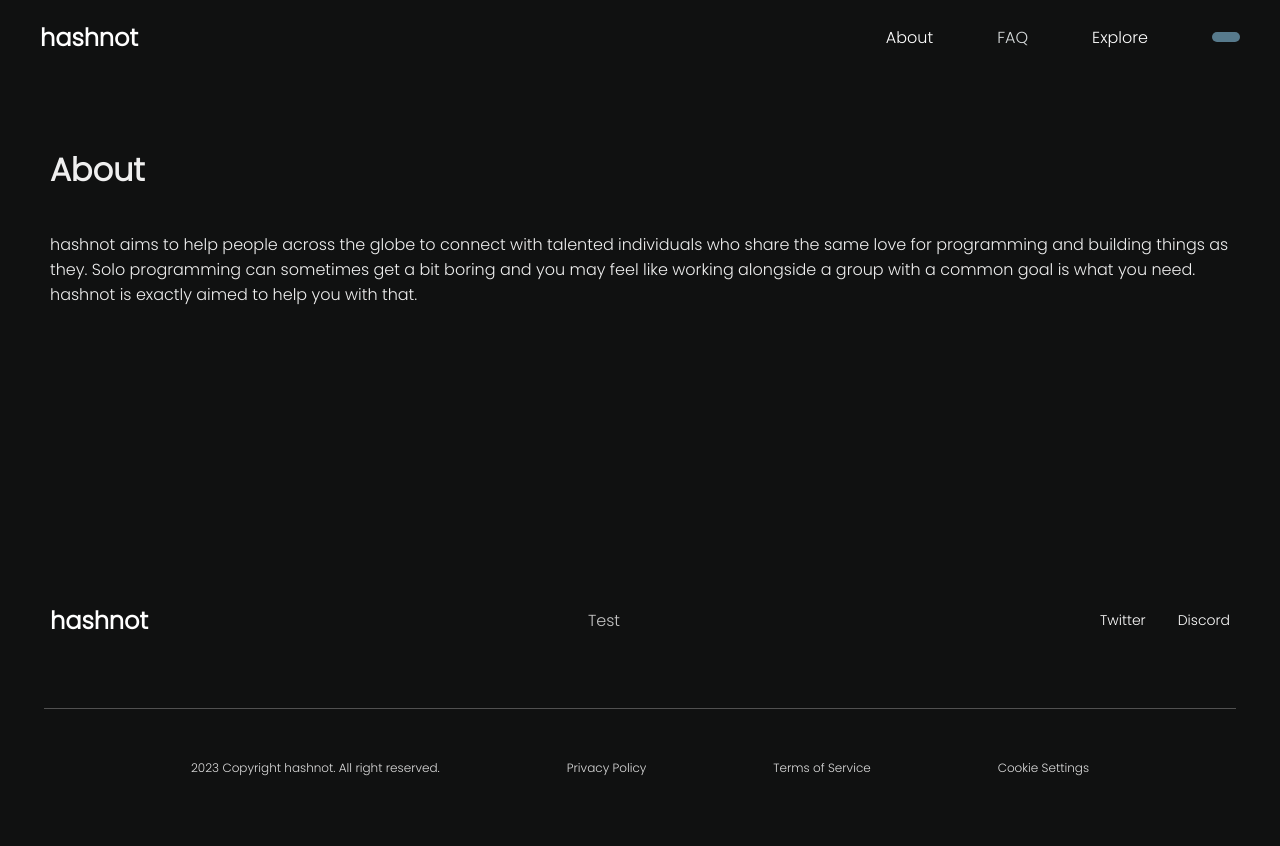
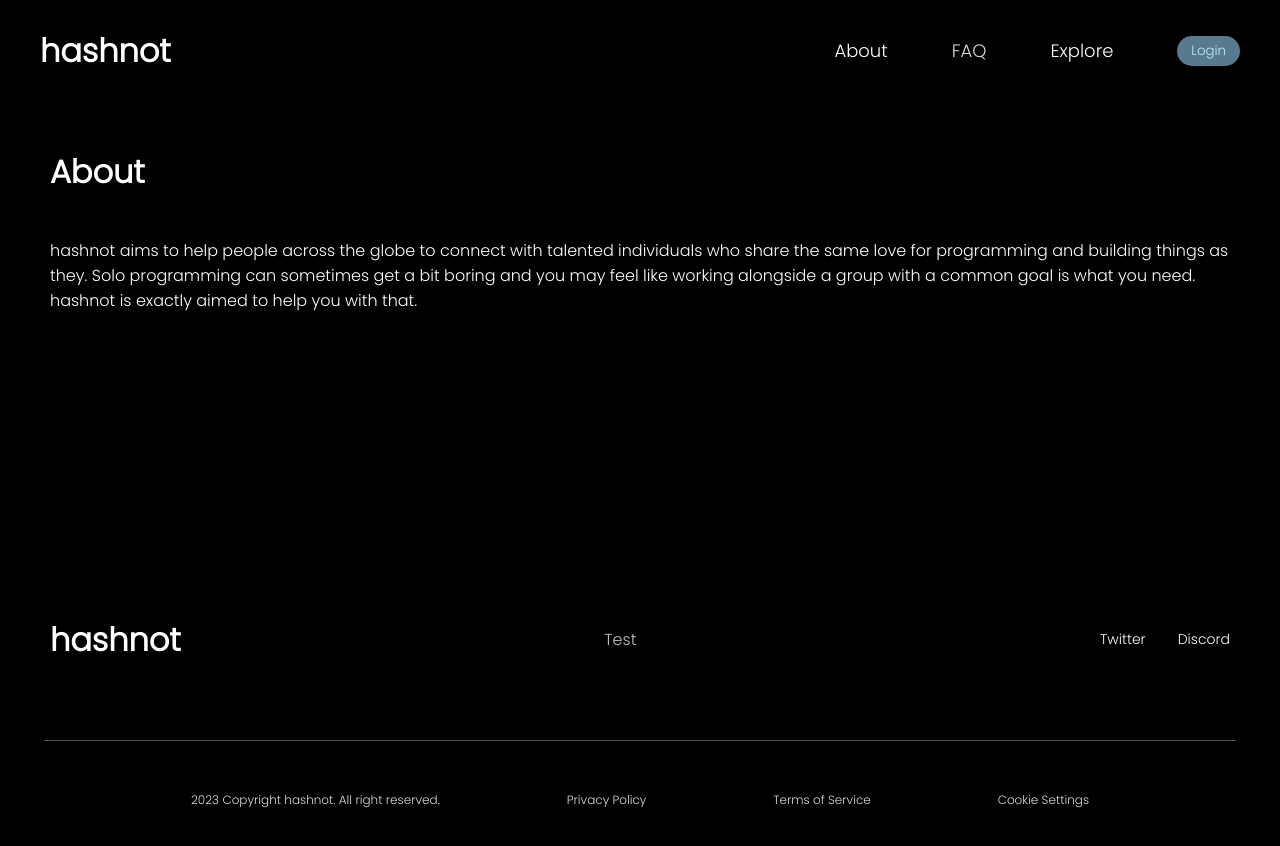
Before and after one commit to ag-wnl/hashnot, a React (Create React App) app: page /about in a window 1280 px wide. Shown: the top 846 px of the page. Built offline with nearby package versions, Linux system fonts and the light colour scheme.

Commit message:
better react  query handling

```diff
--- a/src/App.css
+++ b/src/App.css
@@ -110,7 +110,7 @@ a {
 }
 
 .account-head {
-  padding: 50px;
+  padding: 20px 50px 50px 50px;
 }
 
 .user-card {
--- a/src/App.js
+++ b/src/App.js
@@ -27,7 +27,7 @@ function App() {
                 <Route path='/explore' element = {<Explore />} />
                 <Route path='/register' element = {<Register />} />
                 <Route path='/login' element = {<Login />} />
-                <Route path='/profile/:id' element = {<Profile />} />
+                <Route path='/profile/:userName' element = {<Profile />} />
               </Routes>
             </BrowserRouter>
         </div>
--- a/src/components/Navbar.js
+++ b/src/components/Navbar.js
@@ -8,7 +8,7 @@ function Navbar() {
 
     const navigate = useNavigate();
     const { currentUser } = useContext(AuthContext);
-    var btn_text = '';
+    var btn_text = 'Login';
     if(currentUser){
         btn_text = currentUser.name
     }
--- a/src/components/component.css
+++ b/src/components/component.css
@@ -1,3 +1,11 @@
+h1 {
+    font-size: 48px;
+}
+
+h2 {
+    font-size: 32px;
+}
+
 .navbar {
     color: white;
     font-family: 'Poppins', sans-serif;
@@ -10,6 +18,7 @@
 }
 
 .nav-right {
+    font-size: 18px;
     color: #d7dbdc;
     display: flex;
     flex-direction: row;
@@ -302,7 +311,7 @@ input:focus {
 }
 
 .side-post-container {
-    border: 1px solid rgb(99, 99, 99);
+    background-color: #0e0f0f;
     border-radius: 6px;
     padding: 10px 15px 10px 15px;
     width: 300px;
--- a/src/index.css
+++ b/src/index.css
@@ -6,8 +6,8 @@ body {
   font-family: 'Poppins', sans-serif;
   -webkit-font-smoothing: antialiased;
   -moz-osx-font-smoothing: grayscale;
-  background-color: #101111;
-  color: rgb(239, 239, 239);
+  background-color: #000000;
+  color: rgb(255, 255, 255);
 }
 
 code {
--- a/src/pages/About.js
+++ b/src/pages/About.js
@@ -10,7 +10,7 @@ function About() {
             <Navbar />
             <div class = 'account-head'>
                 <div class = 'about-main-box'>
-                    <h1>About</h1>
+                    <h2>About</h2>
                     <p>hashnot aims to help people across the globe to connect with talented individuals who share the same love for programming and building things as they. Solo programming can sometimes get a bit boring and you may feel like working alongside a group with a common goal is what you need. hashnot is exactly aimed to help you with that.</p>
                 </div>
             </div>
--- a/src/pages/Explore.js
+++ b/src/pages/Explore.js
@@ -18,7 +18,7 @@ function Explore() {
             <Navbar />
             <div class = 'account-head'>
                 <div class = 'explore-header'>
-                    <h1>Join teams or create one!</h1>
+                    <h2>Join teams or create one!</h2>
                     <div class = 'search-bar'>
                         <ExploreSearch setResults={setResults} />
                         <SearchResults  results = {results} />
--- a/src/pages/Profile.js
+++ b/src/pages/Profile.js
@@ -11,21 +11,61 @@ import Posts from '../components/Posts';
 import Invites from '../components/Invites';
 import chat_img from "../imgs/chat.png"
 import team_img from "../imgs/team.png"
-import { Link, useLocation } from 'react-router-dom';
-import { useQuery } from 'react-query';
+import { Link, useLocation, useParams } from 'react-router-dom';
+import { useMutation, useQuery, useQueryClient } from 'react-query';
 import { makeRequest } from '../axios';
+
 
 function Profile() {
 
     const { currentUser } = useContext(AuthContext);
 
-    const userName = useLocation().pathname.split('/')[2]
+    // const userName = useLocation().pathname.split('/')[2]
+    const { userName } = useParams();
 
     const { isLoading, error, data } = useQuery(["user"], () =>
         makeRequest.get("/users/find/" + userName).then((res) => {
-        return res.data;
+            return res.data;
         })
     );
+
+    const queryClient = useQueryClient();
+
+    const userId = data?.id;
+
+    //I made the second query go only when first is done im so smart!
+    const { isLoading: relationLoading, data: relationData } = useQuery(
+        ["relation"],
+        () =>
+            makeRequest.get("/relations?followedUserId=" + userId).then((res) => {
+                return res.data;
+            }),
+        {
+            enabled: !!userId, // Only enable the query when userId is truthy (not null or undefined)
+        }
+    );
+
+    console.log(relationData);
+
+    const mutation = useMutation(
+        (following) => {
+        if (following)
+            return makeRequest.delete("/relations?userId=" + userId);
+        return makeRequest.post("/relations", { userId });
+        },
+        {
+        onSuccess: () => {
+            // Invalidate and refetch
+            queryClient.invalidateQueries(["relation"]);
+        },
+        }
+    );
+
+    const handleFollow = () => {
+        mutation.mutate(relationData.includes(currentUser.id));
+    };
+
+
 
     return (
         <>
@@ -34,7 +74,7 @@ function Profile() {
             : (
                 <div class = 'profile-page'>
                     <div class = 'profile-header'>
-                        <h1>Profile</h1>
+                        <h2>Profile</h2>
                     </div>
                     <div class = 'profile-cards-row'>
                         <div class = 'profile-card'>
@@ -49,8 +89,9 @@ function Profile() {
                                 style={{width:'70px',height:'70px',borderRadius:'12px'}}
                                 src={userimg} />}
 
+                                {/* Edit or Update Profile */}
                                 <h3>{data.username}</h3>
-                                {(data.id === currentUser.id
+                                {relationLoading ? ("Loading") :  (data.id === currentUser.id
                                     && <button>
                                     <img src={edit} /></button>)}
                             </div>
@@ -92,7 +133,16 @@ function Profile() {
                             <span style={{fontSize:'14px'}}><b>Skills: </b>C++, JavaScript, Data Science, Databases</span>
 
                             <div class = 'profile-row'>
-                                <button class='profile-btn'>Follow</button>
+                                {relationLoading ? ("Loading") : (data.id != currentUser.id
+                                    && <button class='profile-btn'
+                                        onClick={handleFollow}
+                                        >
+                                        {relationData.includes(currentUser.id)
+                                        ? "Following"
+                                        : "Follow"}
+                                        </button> )}
+
+
                                 <button class='profile-btn'>Chat</button>
                             </div>
 
@@ -110,7 +160,7 @@ function Profile() {
                     </div>
 
                     <Invites />
-                    <Posts />
+                    {/* <Posts /> */}
                 </div>
             )}
         </>
```
